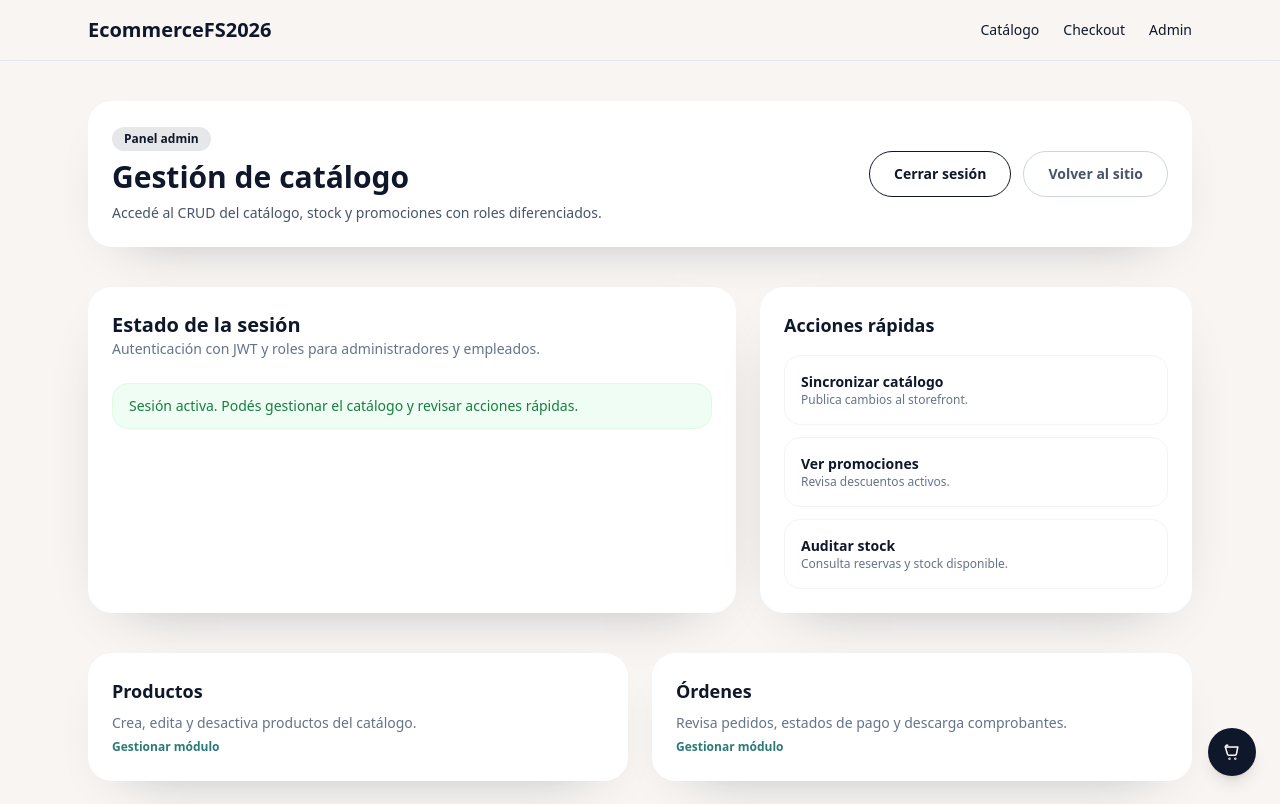
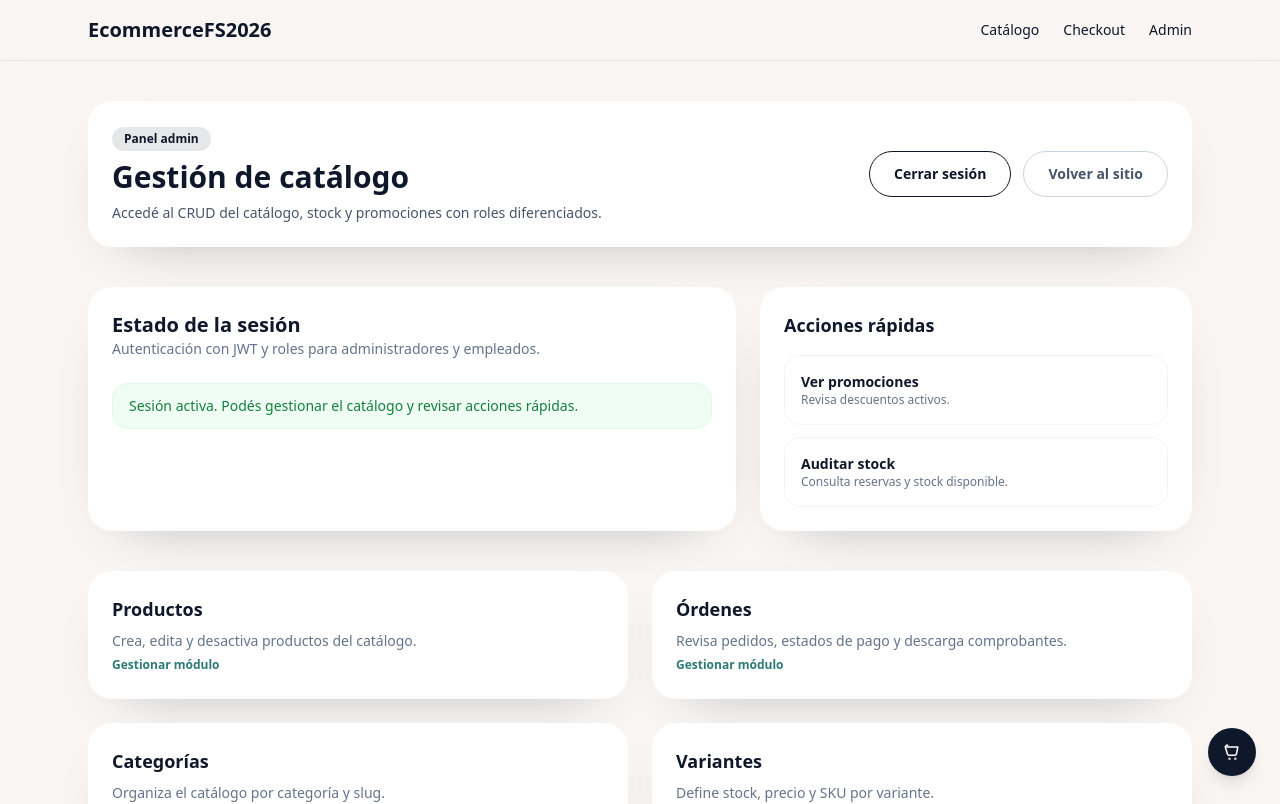
Before and after one commit to Thiahho/EcommerceFS2026, a Next.js app in the folder frontend/: page /admin/dashboard in a window 1280 px wide. Shown: the top 804 px of the page. Built offline with nearby package versions, Linux system fonts and the light colour scheme; sample sign-in values are in the browser's storage.

Commit message:
2201 con panel de ordenes

```diff
--- a/frontend/app/admin/dashboard/page.tsx
+++ b/frontend/app/admin/dashboard/page.tsx
@@ -38,10 +38,6 @@ const catalogItems = [
 ];
 
 const quickActions = [
-  {
-    label: 'Sincronizar catálogo',
-    detail: 'Publica cambios al storefront.',
-  },
   {
     label: 'Ver promociones',
     detail: 'Revisa descuentos activos.',
```
Also changed, not shown: 1 other file (tests, documents, lock files or other folders).
